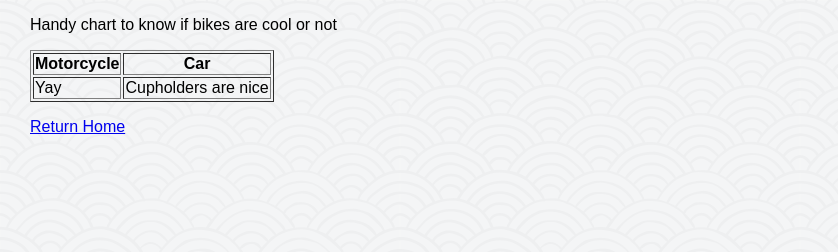
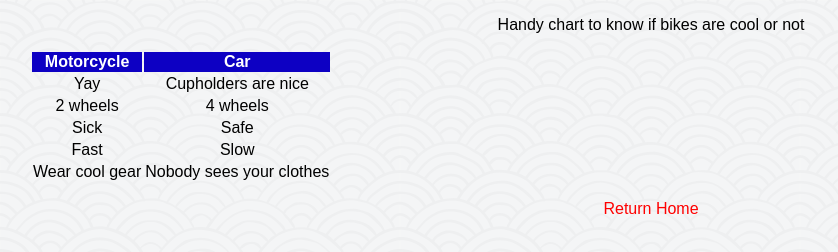
Before and after one commit to forrestcjackson/first-site, a plain HTML site: page table.html in a window 1280 px wide. Shown: the whole page, without its empty margins (0-838 px from the left). Drawn offline with Linux system fonts and the light colour scheme.

Commit message:
more style, was working on master accidentally

```diff
--- a/styles.css
+++ b/styles.css
@@ -1,5 +1,6 @@
 h1 {
-
+	text-align: center;
+	font-size:
 }
 
 body {
@@ -8,10 +9,14 @@
 	background-image: url(pics/bg.png);
 }
 
+#tab {
+	text-align: center;
+}
+
 #tabdata {
-	border: 2px #35363E dashed;
+	border: 2px #35363F dashed;
 	max-width: 300px;
-	background-color: #4562F4;
+	background-color: #AA00FE;
 	font-family: Arial;
 }
 
@@ -23,4 +28,23 @@
 .tablepage {
 	background-image: url(pics/bg.png);
 	font-family: Arial;
+	text-align: center;
 }
+
+th {
+	background-color: #0D00C3;
+	color: white;
+}
+
+td, th {
+	border-top: 1px solid
+	padding: 20px;
+}
+
+footer {
+	text-align: center;
+}
+
+a:link { text-decoration: none; color: #FE0000; }
+a:hover { text-decoration: underline; color: #1E34FE; }
+a:visited { color: #00FE2A; }
--- a/table.html
+++ b/table.html
@@ -6,7 +6,7 @@
 </head>
 <body class="tablepage">
 	<p>Handy chart to know if bikes are cool or not</p>
-		<table border=1 id="tabl">
+		<table id="tabl">
 			<tr>
 				<th>Motorcycle</th>
 				<th>Car</th>
@@ -15,6 +15,22 @@
 				<td>Yay</td>
 				<td>Cupholders are nice</td>
 			</tr>
+			<tr>
+				<td>2 wheels</td>
+				<td>4 wheels</td>
+			</tr>
+			<tr>
+				<td>Sick</td>
+				<td>Safe</td>
+			</tr>
+			<tr>
+				<td>Fast</td>
+				<td>Slow</td>
+			</tr>
+			<tr>
+				<td>Wear cool gear</td>
+				<td>Nobody sees your clothes</td>
+			</tr>
 		</table>
 	<footer><p><a href="index.html">Return Home</a></p></footer>
 </body>
```
